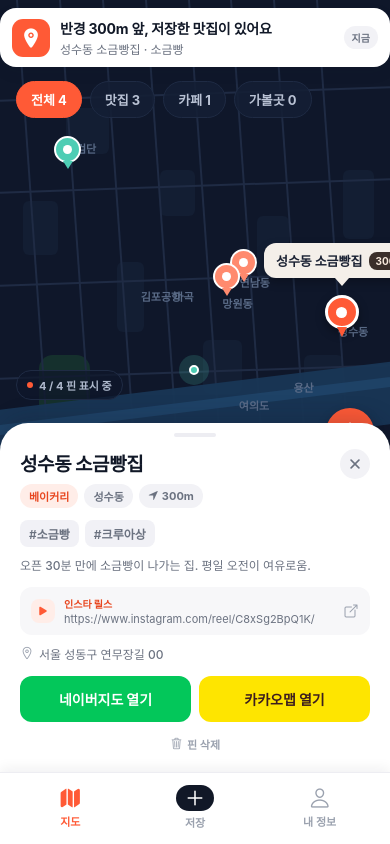
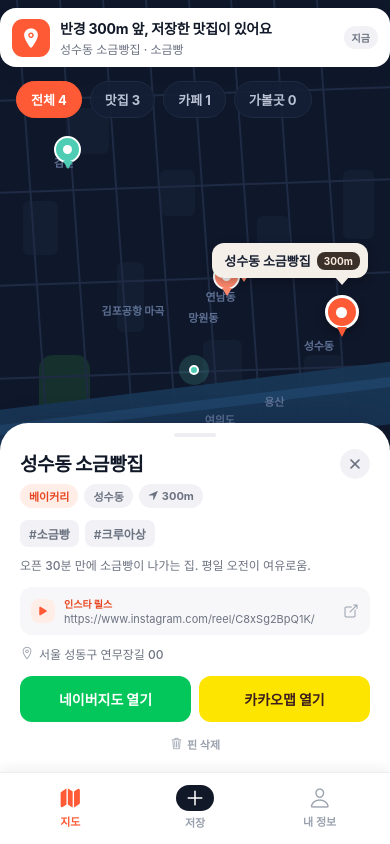
Before and after one commit to leesh33/reelpin, a React Native app: screen / in a window 390 px wide. Both pictures are taken after a click on the button 341 px from the left and 329 px from the top of the page. Built offline with nearby package versions, Linux system fonts and the light colour scheme.

Commit message:
fix: SDK 51 의존성 정합(expo-font) + 지도 라벨/말풍선·토스트 겹침 개선, 중복 핀 방지

```diff
--- a/App.js
+++ b/App.js
@@ -77,12 +77,21 @@ export default function App() {
 
   const handleSaved = useCallback(
     (pin) => {
+      const existing = pins.find(
+        (p) => p.name === pin.name && (p.area || '') === (pin.area || '')
+      );
+      if (existing) {
+        setSelectedPinId(existing.id);
+        setTab('map');
+        showToast('이미 지도에 있는 장소예요 · ' + existing.name);
+        return;
+      }
       setPins((prev) => [pin, ...prev]);
       setSelectedPinId(pin.id);
       setTab('map');
       showToast('지도에 핀을 꽂았어요 · ' + pin.name, 'pro');
     },
-    [showToast]
+    [pins, showToast]
   );
 
   const handleDeletePin = useCallback(
@@ -169,7 +178,12 @@ export default function App() {
         </View>
 
         <TabBar active={tab} onChange={setTab} />
-        <Toast message={toast ? toast.message : null} tone={toast ? toast.tone : 'dark'} />
+        <Toast
+          message={toast ? toast.message : null}
+          tone={toast ? toast.tone : 'dark'}
+          bottomOffset={tab === 'map' && selectedPinId ? 440 : 96}
+          placement={tab === 'map' && selectedPinId ? 'top' : 'bottom'}
+        />
       </View>
     </SafeAreaView>
   );
--- a/package.json
+++ b/package.json
@@ -22,7 +22,8 @@
     "react": "18.2.0",
     "react-dom": "18.2.0",
     "react-native": "0.74.5",
-    "react-native-web": "~0.19.10"
+    "react-native-web": "~0.19.10",
+    "expo-font": "~12.0.10"
   },
   "devDependencies": {
     "@babel/core": "^7.24.0",
--- a/src/components/MapCanvas.js
+++ b/src/components/MapCanvas.js
@@ -96,6 +96,12 @@ export default function MapCanvas({ pins, selectedId, onSelect, radius }) {
   const projected = pins.map((pin) => ({ pin, ...project(pin.lat, pin.lng, size) }));
   const selected = projected.find((p) => p.pin.id === selectedId);
 
+  // 이름표가 화면 밖으로 나가지 않게 좌우를 잠그고, 꼬리는 핀 위치를 따라가게 합니다.
+  const bubbleLeft = selected
+    ? clamp(selected.x - 92, 8, Math.max(8, size.width - 192))
+    : 0;
+  const bubbleTailLeft = selected ? clamp(selected.x - bubbleLeft - 7, 8, 169) : 0;
+
   return (
     <View style={styles.root} onLayout={onLayout} {...panResponder.panHandlers}>
       <View
@@ -138,7 +144,13 @@ export default function MapCanvas({ pins, selectedId, onSelect, radius }) {
             return (
               <Text
                 key={d.name}
-                style={[styles.district, { left: pos.x - 24, top: pos.y }]}
+                style={[
+                  styles.district,
+                  {
+                    left: clamp(pos.x - 78, 4, Math.max(4, size.width - 74)),
+                    top: pos.y + 14,
+                  },
+                ]}
                 numberOfLines={1}
               >
                 {d.name}
@@ -202,7 +214,7 @@ export default function MapCanvas({ pins, selectedId, onSelect, radius }) {
         {/* 선택 핀 이름표 */}
         {selected && (
           <View
-            style={[styles.bubble, { left: selected.x - 92, top: selected.y - 92 }]}
+            style={[styles.bubble, { left: bubbleLeft, top: selected.y - 92 }]}
             pointerEvents="none"
           >
             <View style={styles.bubbleInner}>
@@ -213,7 +225,7 @@ export default function MapCanvas({ pins, selectedId, onSelect, radius }) {
                 <Text style={styles.bubbleChipText}>{radius >= 1000 ? '1km' : radius + 'm'}</Text>
               </View>
             </View>
-            <View style={styles.bubbleTail} />
+            <View style={[styles.bubbleTail, { left: bubbleTailLeft }]} />
           </View>
         )}
       </View>
@@ -287,11 +299,11 @@ const styles = StyleSheet.create({
   },
   district: {
     position: 'absolute',
-    color: colors.mapText,
+    color: '#5E7194',
     fontSize: 11,
     fontWeight: '700',
     width: 70,
-    textAlign: 'center',
+    textAlign: 'right',
   },
   myLocation: {
     position: 'absolute',
@@ -374,6 +386,8 @@ const styles = StyleSheet.create({
     fontWeight: '700',
   },
   bubbleTail: {
+    position: 'absolute',
+    bottom: -7,
     width: 0,
     height: 0,
     borderLeftWidth: 7,
--- a/src/components/Toast.js
+++ b/src/components/Toast.js
@@ -3,11 +3,15 @@ import { StyleSheet, Text, View } from 'react-native';
 import { colors } from '../theme';
 
 /** 화면 하단에 잠깐 떠오르는 알림 (Alert 대신 — 웹에서도 동일하게 보임) */
-export default function Toast({ message, tone = 'dark' }) {
+export default function Toast({ message, tone = 'dark', bottomOffset = 96, placement = 'bottom' }) {
   if (!message) return null;
   const isPro = tone === 'pro';
+  const isTop = placement === 'top';
   return (
-    <View style={styles.wrap} pointerEvents="none">
+    <View
+      style={[styles.wrap, isTop ? { top: 152 } : { bottom: bottomOffset }]}
+      pointerEvents="none"
+    >
       <View style={[styles.pill, isPro && styles.pillPro]}>
         <Text style={styles.text}>{message}</Text>
       </View>
@@ -20,7 +24,6 @@ const styles = StyleSheet.create({
     position: 'absolute',
     left: 0,
     right: 0,
-    bottom: 96,
     alignItems: 'center',
     paddingHorizontal: 24,
     zIndex: 50,
--- a/src/screens/MapScreen.js
+++ b/src/screens/MapScreen.js
@@ -78,23 +78,27 @@ export default function MapScreen({
         </View>
       </View>
 
-      {/* 저장 개수 표시 */}
-      <View style={[styles.countPill, { bottom: selectedPin ? 372 : 26 }]} pointerEvents="none">
+      {/* 저장 개수 표시 — 상세 시트가 열리면 숨깁니다 */}
+      {!selectedPin && (
+        <View style={styles.countPill} pointerEvents="none">
           <View style={styles.countDot} />
           <Text style={styles.countText}>
             {filtered.length} / {pins.length} 핀 표시 중
           </Text>
         </View>
+      )}
 
       {/* 현재 위치 / 최근접 핀으로 */}
+      {!selectedPin && (
         <Pressable
-        style={[styles.fab, { bottom: selectedPin ? 316 : 26 }]}
+          style={styles.fab}
           onPress={recenter}
           accessibilityRole="button"
           accessibilityLabel="가장 가까운 저장 장소로 이동"
         >
           <Ionicons name="locate" size={22} color={colors.white} />
         </Pressable>
+      )}
 
       {/* 핀 없음 안내 */}
       {pins.length === 0 && (
@@ -138,6 +142,7 @@ const styles = StyleSheet.create({
   countPill: {
     position: 'absolute',
     left: 16,
+    bottom: 26,
     flexDirection: 'row',
     alignItems: 'center',
     gap: 6,
@@ -162,6 +167,7 @@ const styles = StyleSheet.create({
   fab: {
     position: 'absolute',
     right: 16,
+    bottom: 26,
     width: 48,
     height: 48,
     borderRadius: 24,
--- a/src/screens/PasteScreen.js
+++ b/src/screens/PasteScreen.js
@@ -264,6 +264,27 @@ export default function PasteScreen({
         </View>
 
         {/* 추출 결과 */}
+        {candidates.length === 0 && !extracting && (
+          <View style={styles.guideCard}>
+            <Text style={styles.guideTitle}>저장은 3초면 끝나요</Text>
+            {[
+              ['릴스 공유 버튼 → 링크 복사', '인스타·유튜브 어디서든'],
+              ['위 칸에 붙여넣고 [장소 추출하기]', '캡션에서 가게·메뉴를 뽑아요'],
+              ['후보 확인 후 [지도에 핀 꽂기]', '그 동네 가면 알려드려요'],
+            ].map((step, i) => (
+              <View key={step[0]} style={styles.guideRow}>
+                <View style={styles.guideNum}>
+                  <Text style={styles.guideNumText}>{i + 1}</Text>
+                </View>
+                <View style={styles.guideTextWrap}>
+                  <Text style={styles.guideText}>{step[0]}</Text>
+                  <Text style={styles.guideSub}>{step[1]}</Text>
+                </View>
+              </View>
+            ))}
+          </View>
+        )}
+
         {candidates.length > 0 && (
           <View style={styles.resultWrap}>
             <View style={styles.resultHead}>
@@ -563,6 +584,48 @@ const styles = StyleSheet.create({
     borderRadius: radius.xl,
     padding: 14,
   },
+  guideCard: {
+    marginTop: 24,
+    backgroundColor: colors.card,
+    borderRadius: radius.lg,
+    padding: 16,
+    gap: 12,
+    borderWidth: 1,
+    borderColor: colors.line,
+  },
+  guideTitle: {
+    ...typography.h3,
+    fontSize: 14,
+  },
+  guideRow: {
+    flexDirection: 'row',
+    alignItems: 'center',
+    gap: 10,
+  },
+  guideNum: {
+    width: 22,
+    height: 22,
+    borderRadius: 11,
+    backgroundColor: colors.coralSoft,
+    alignItems: 'center',
+    justifyContent: 'center',
+  },
+  guideNumText: {
+    fontSize: 11,
+    fontWeight: '800',
+    color: colors.coralDark,
+  },
+  guideTextWrap: { flex: 1 },
+  guideText: {
+    fontSize: 13,
+    fontWeight: '700',
+    color: colors.text,
+  },
+  guideSub: {
+    fontSize: 11,
+    color: colors.textMuted,
+    marginTop: 1,
+  },
   resultHead: {
     flexDirection: 'row',
     alignItems: 'center',
--- a/src/screens/ProfileScreen.js
+++ b/src/screens/ProfileScreen.js
@@ -50,9 +50,7 @@ export default function ProfileScreen({
     <View style={styles.root}>
       <View style={styles.header}>
         <Text style={styles.title}>내 정보</Text>
-        <View style={styles.headerBadge}>
-          <Text style={styles.headerBadgeText}>{isPro ? 'PRO' : 'FREE'}</Text>
-        </View>
+        <Text style={styles.headerCount}>{count}개 저장됨</Text>
       </View>
 
       <ScrollView contentContainerStyle={styles.content} showsVerticalScrollIndicator={false}>
@@ -101,6 +99,20 @@ export default function ProfileScreen({
           </Text>
         </View>
 
+        {/* 지도 공유 */}
+        <Pressable style={styles.shareCard} onPress={shareMap} accessibilityRole="button">
+          <View style={styles.shareIcon}>
+            <Ionicons name={copied ? 'checkmark' : 'link'} size={18} color={colors.coral} />
+          </View>
+          <View style={styles.shareText}>
+            <Text style={styles.shareTitle}>
+              {copied ? '복사했어요!' : '내 릴스 지도 링크 복사'}
+            </Text>
+            <Text style={styles.shareSub}>스토리·단톡방에 붙이면 그 자체가 초대장이 됩니다</Text>
+          </View>
+          <Ionicons name="copy-outline" size={17} color={colors.textMuted} />
+        </Pressable>
+
         {/* 지오펜스 반경 */}
         <View style={styles.card}>
           <Text style={styles.cardTitle}>지오펜스 알림 반경</Text>
@@ -147,7 +159,7 @@ export default function ProfileScreen({
           </View>
           {PRO_FEATURES.map((f) => (
             <View key={f} style={styles.featureRow}>
-              <Ionicons name="checkmark-circle" size={15} color={colors.coral} />
+              <Ionicons name="checkmark" size={15} color={colors.coral} />
               <Text style={styles.featureText}>{f}</Text>
             </View>
           ))}
@@ -159,20 +171,6 @@ export default function ProfileScreen({
             <Text style={styles.proBtnText}>{isPro ? '프로 플랜 사용 중' : '프로 시작하기'}</Text>
           </Pressable>
         </View>
-
-        {/* 지도 공유 */}
-        <Pressable style={styles.shareCard} onPress={shareMap} accessibilityRole="button">
-          <View style={styles.shareIcon}>
-            <Ionicons name={copied ? 'checkmark' : 'link'} size={18} color={colors.coral} />
-          </View>
-          <View style={styles.shareText}>
-            <Text style={styles.shareTitle}>
-              {copied ? '복사했어요!' : '내 릴스 지도 링크 복사'}
-            </Text>
-            <Text style={styles.shareSub}>스토리·단톡방에 붙이면 그 자체가 초대장이 됩니다</Text>
-          </View>
-          <Ionicons name="copy-outline" size={17} color={colors.textMuted} />
-        </Pressable>
 
         {/* 앱 정보 */}
         <View style={styles.infoCard}>
@@ -214,6 +212,11 @@ const styles = StyleSheet.create({
     paddingHorizontal: 9,
     paddingVertical: 4,
     borderRadius: 999,
+  },
+  headerCount: {
+    fontSize: 12,
+    fontWeight: '700',
+    color: colors.textMuted,
   },
   headerBadgeText: {
     fontSize: 10,
--- a/src/services/extractor.js
+++ b/src/services/extractor.js
@@ -302,6 +302,16 @@ export function offlineSmartExtract(parsed, caption) {
     .sort((a, b) => b.score - a.score)
     .slice(0, 2);
 
+  // 후보가 1개뿐이면 같은 동네의 다른 저장 후보를 2번째로 붙여
+  // '라디오로 골라 확정'하는 UX가 항상 성립하게 합니다.
+  if (ranked.length === 1) {
+    const chosen = ranked[0].place;
+    const alt =
+      PLACE_INDEX.find((p) => p !== chosen && p.area === chosen.area) ||
+      PLACE_INDEX.find((p) => p !== chosen);
+    if (alt) ranked.push({ place: alt, score: 0 });
+  }
+
   if (ranked.length === 0) {
     const area = AREA_HINTS.find((a) => haystack.includes(a)) || '';
     const guessName = area ? area + ' 릴스 장소' : '이름 없는 릴스 장소';
```
Also changed, not shown: 1 other file (tests, documents, lock files or other folders). Lines whose indentation alone changed are shown as unchanged.
